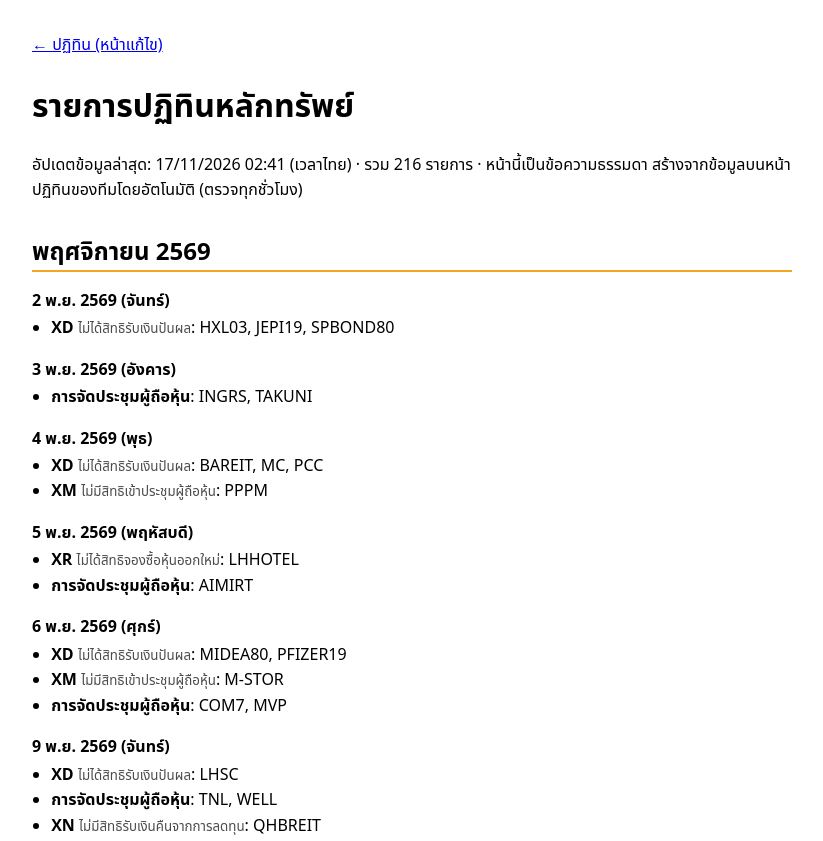
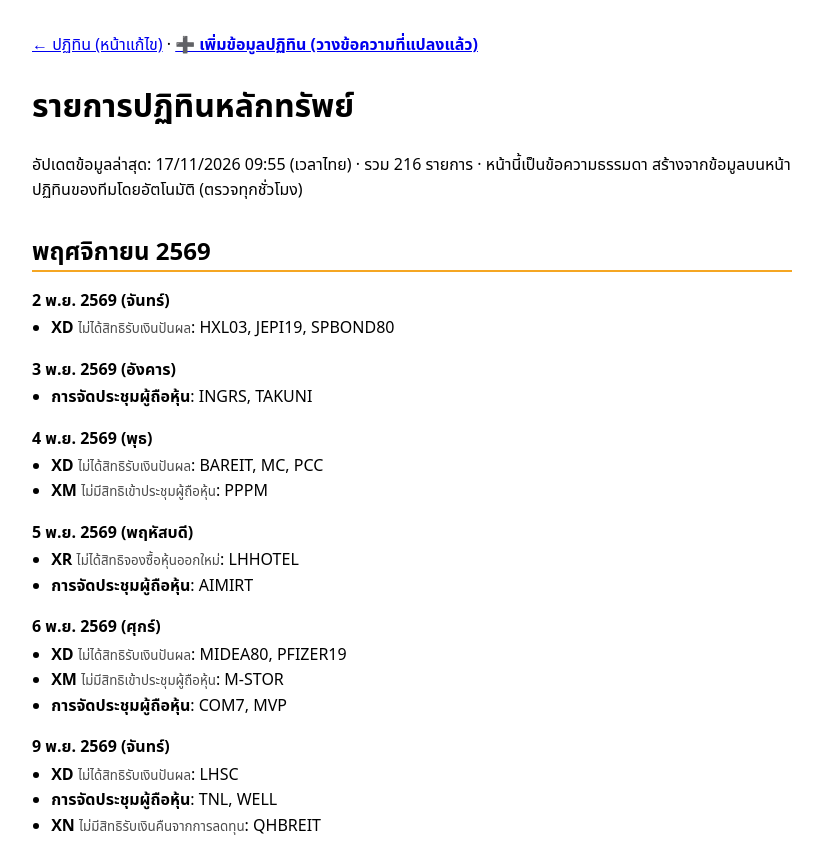
Before and after one commit to avalon8228/data, a plain HTML site: page calendar-list.html in a window 1280 px wide. Shown: the top 841 px of the page, without its empty margins (228-1051 px from the left). Drawn offline with Linux system fonts and the light colour scheme.

Commit message:
Update calendar snapshot

```diff
--- a/calendar-list.html
+++ b/calendar-list.html
@@ -3,8 +3,8 @@
 :root{color-scheme:light dark}body{font:16px/1.6 system-ui,'Noto Sans Thai',sans-serif;max-width:760px;margin:0 auto;padding:1rem}
 h2{margin:1.8rem 0 .3rem;border-bottom:2px solid #f5a623}h3{margin:1rem 0 .1rem;font-size:1rem}ul{margin:.1rem 0;padding-left:1.2rem}small{opacity:.7}
 </style></head><body>
-<p><a href="calendar.html">← ปฏิทิน (หน้าแก้ไข)</a></p><h1>รายการปฏิทินหลักทรัพย์</h1>
-<p>อัปเดตข้อมูลล่าสุด: <!--TS-->17/11/2026 02:41<!--/TS--> (เวลาไทย) · รวม 216 รายการ · หน้านี้เป็นข้อความธรรมดา สร้างจากข้อมูลบนหน้าปฏิทินของทีมโดยอัตโนมัติ (ตรวจทุกชั่วโมง)</p>
+<p><a href="calendar.html">← ปฏิทิน (หน้าแก้ไข)</a> · <a href="calendar.html#import"><b>➕ เพิ่มข้อมูลปฏิทิน (วางข้อความที่แปลงแล้ว)</b></a></p><h1>รายการปฏิทินหลักทรัพย์</h1>
+<p>อัปเดตข้อมูลล่าสุด: <!--TS-->17/11/2026 09:55<!--/TS--> (เวลาไทย) · รวม 216 รายการ · หน้านี้เป็นข้อความธรรมดา สร้างจากข้อมูลบนหน้าปฏิทินของทีมโดยอัตโนมัติ (ตรวจทุกชั่วโมง)</p>
 <h2>พฤศจิกายน 2569</h2>
 <h3>2 พ.ย. 2569 (จันทร์)</h3><ul>
 <li><b>XD</b> <small>ไม่ได้สิทธิรับเงินปันผล</small>: HXL03, JEPI19, SPBOND80</li>
```
